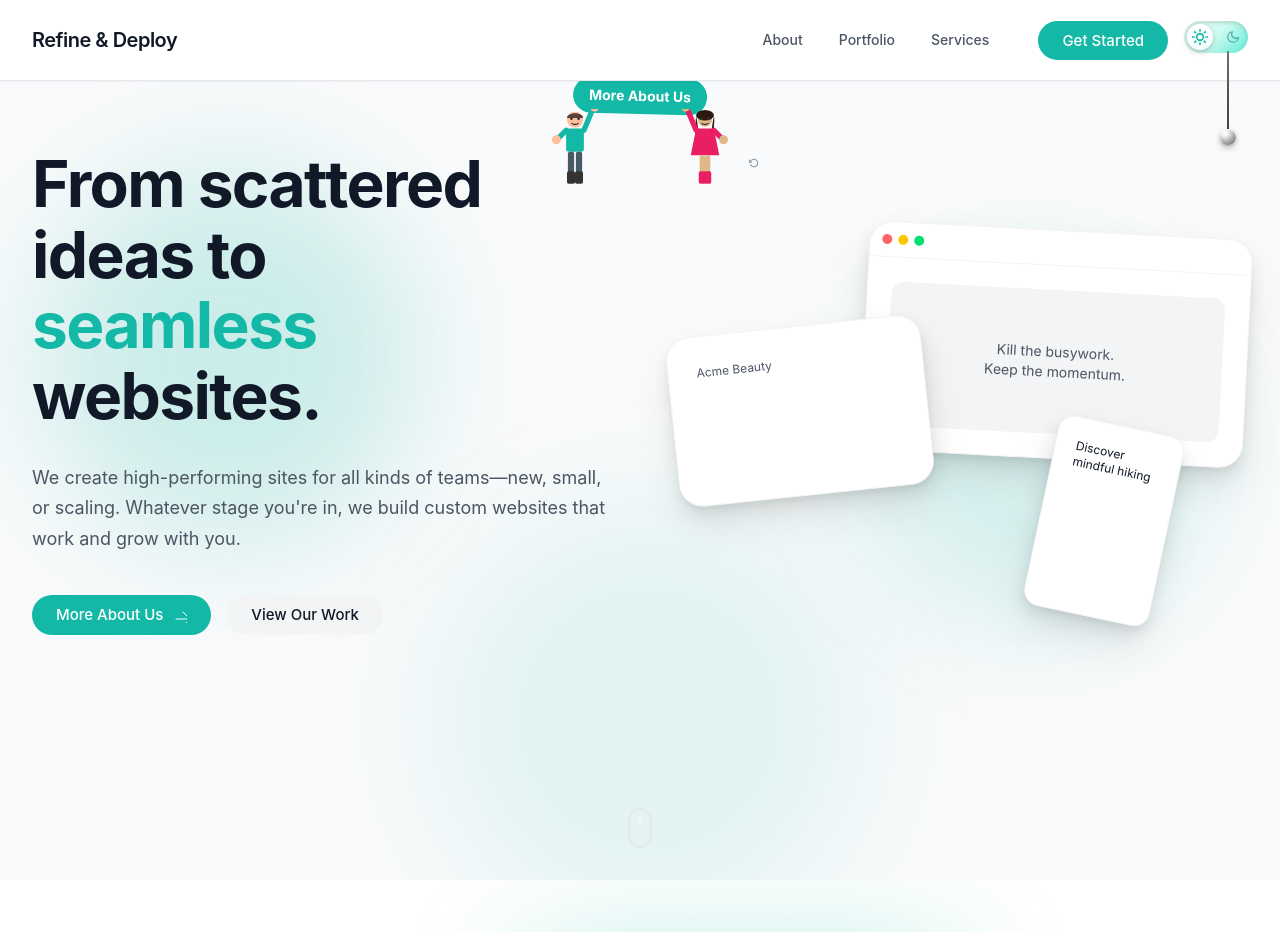
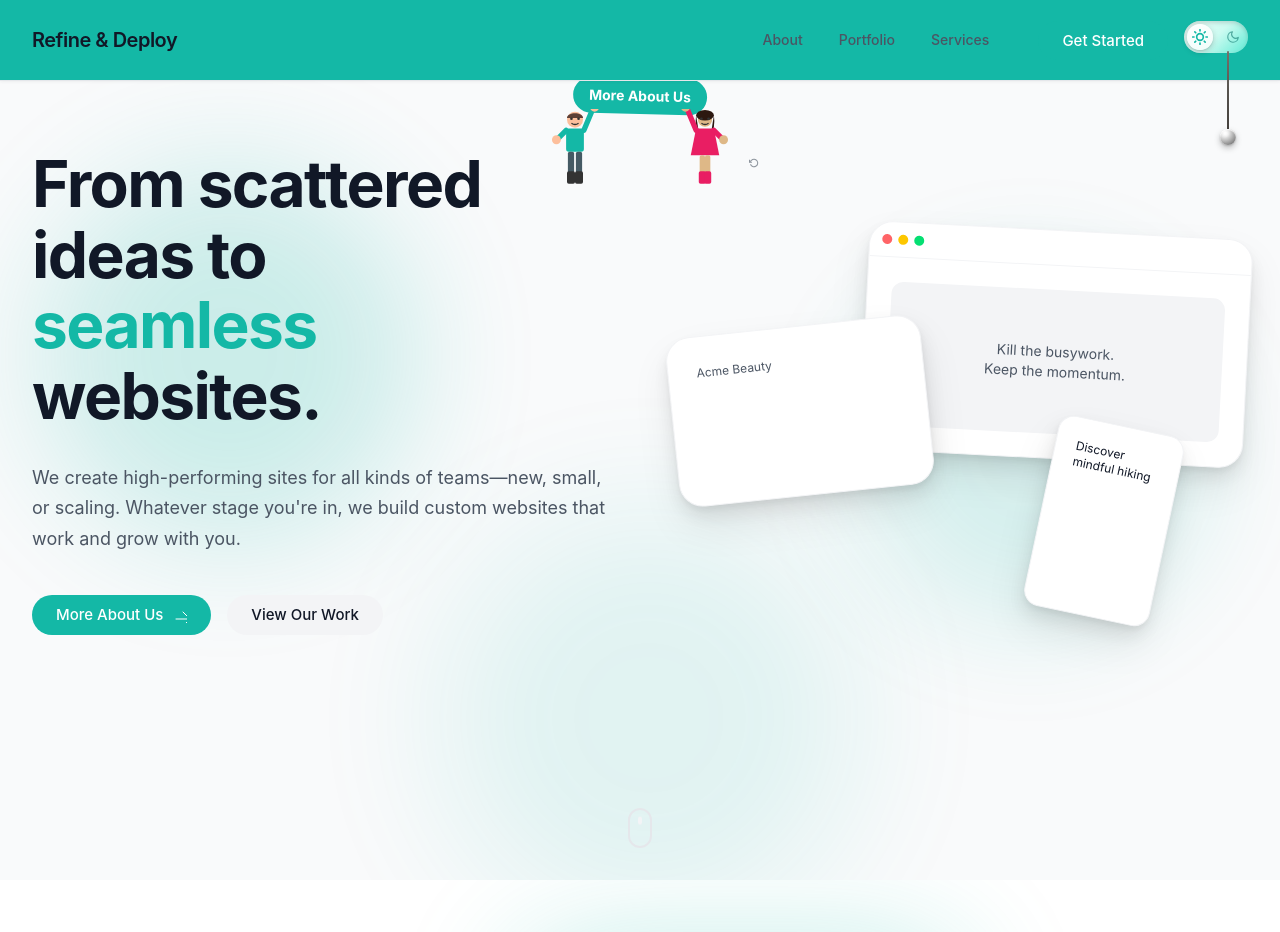
Before and after one commit to refineanddeploy/refine-deploy-site, an Astro site: page / in a window 1280 px wide. Shown: the top 932 px of the page. Built offline with nearby package versions, Linux system fonts and the light colour scheme; Astro itself is replaced by a stand-in of ours.

Commit message:
Change header and status bar to teal (#14b8a6)

```diff
--- a/src/components/astro/Header.astro
+++ b/src/components/astro/Header.astro
@@ -11,9 +11,9 @@ const navLinks = [
 const currentPath = Astro.url.pathname;
 ---
 
-<header class="fixed top-0 z-50 w-full" style="background-color: #ffffff !important;">
-  <!-- Header Background - white in both modes for consistent iOS status bar -->
-  <div class="header-glass border-b border-theme" style="background-color: #ffffff !important;">
+<header class="fixed top-0 z-50 w-full" style="background-color: #14b8a6 !important;">
+  <!-- Header Background - teal in both modes for consistent iOS status bar -->
+  <div class="header-glass border-b border-theme" style="background-color: #14b8a6 !important;">
     <div class="container mx-auto px-4 sm:px-6 lg:px-8">
       <div class="flex items-center justify-between h-16 lg:h-20">
 
--- a/src/layouts/BaseLayout.astro
+++ b/src/layouts/BaseLayout.astro
@@ -24,9 +24,9 @@ const siteTitle = `${title} | Refine & Deploy`;
     <meta name="description" content={description} />
     <title>{siteTitle}</title>
 
-    <!-- Theme color for browsers - force white in both modes -->
-    <meta name="theme-color" content="#ffffff" media="(prefers-color-scheme: light)" />
-    <meta name="theme-color" content="#ffffff" media="(prefers-color-scheme: dark)" />
+    <!-- Theme color for browsers - teal in both modes -->
+    <meta name="theme-color" content="#14b8a6" media="(prefers-color-scheme: light)" />
+    <meta name="theme-color" content="#14b8a6" media="(prefers-color-scheme: dark)" />
 
     <!-- Blocking theme script - prevents flash of wrong theme -->
     <script is:inline>
```
